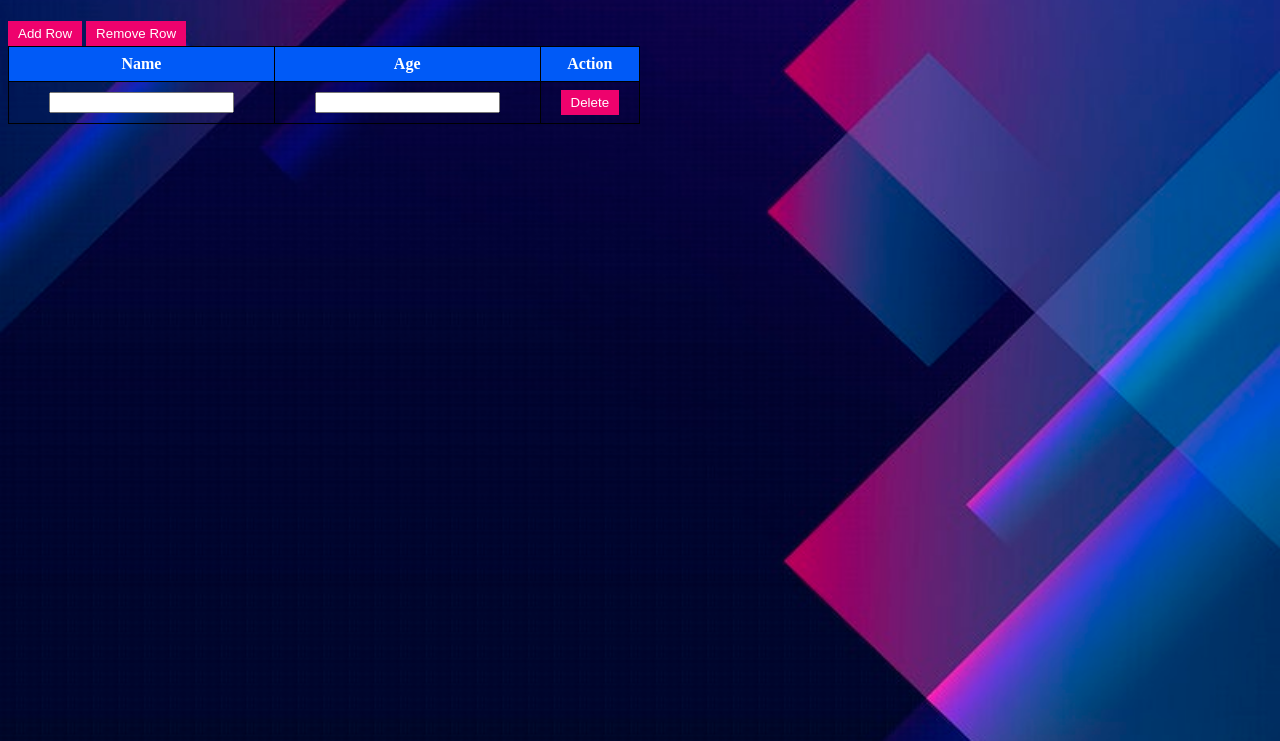
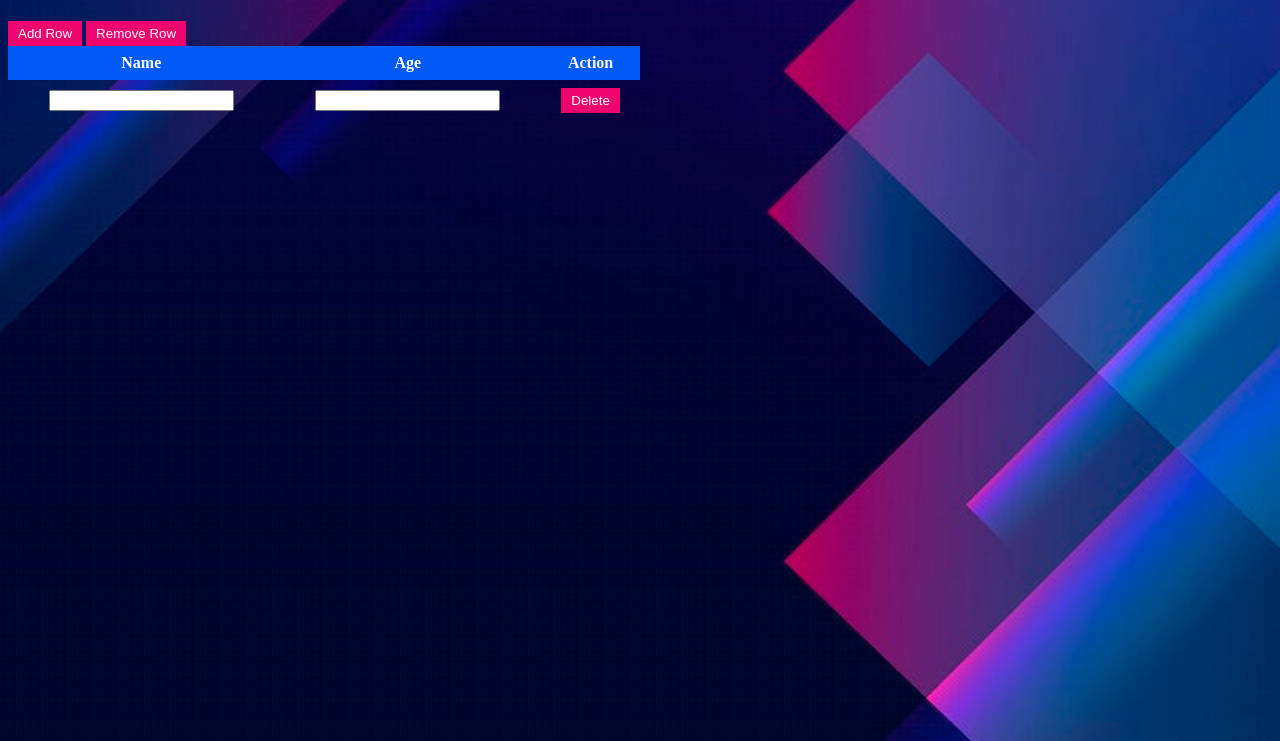
Before and after one commit to NNM22CS188/4a.github.io, a plain HTML site: page index.html in a window 1280 px wide. Shown: the part 59-800 px from the top of the page. Drawn offline with Linux system fonts and the light colour scheme.

Commit message:
Update index.html

```diff
--- a/index.html
+++ b/index.html
@@ -17,7 +17,7 @@
             margin-bottom: 10px;
         }
         th, td{
-            border: 1px solid black;
+            border: 1px white;
             padding: 8px;
             text-align: center;
         }
```
